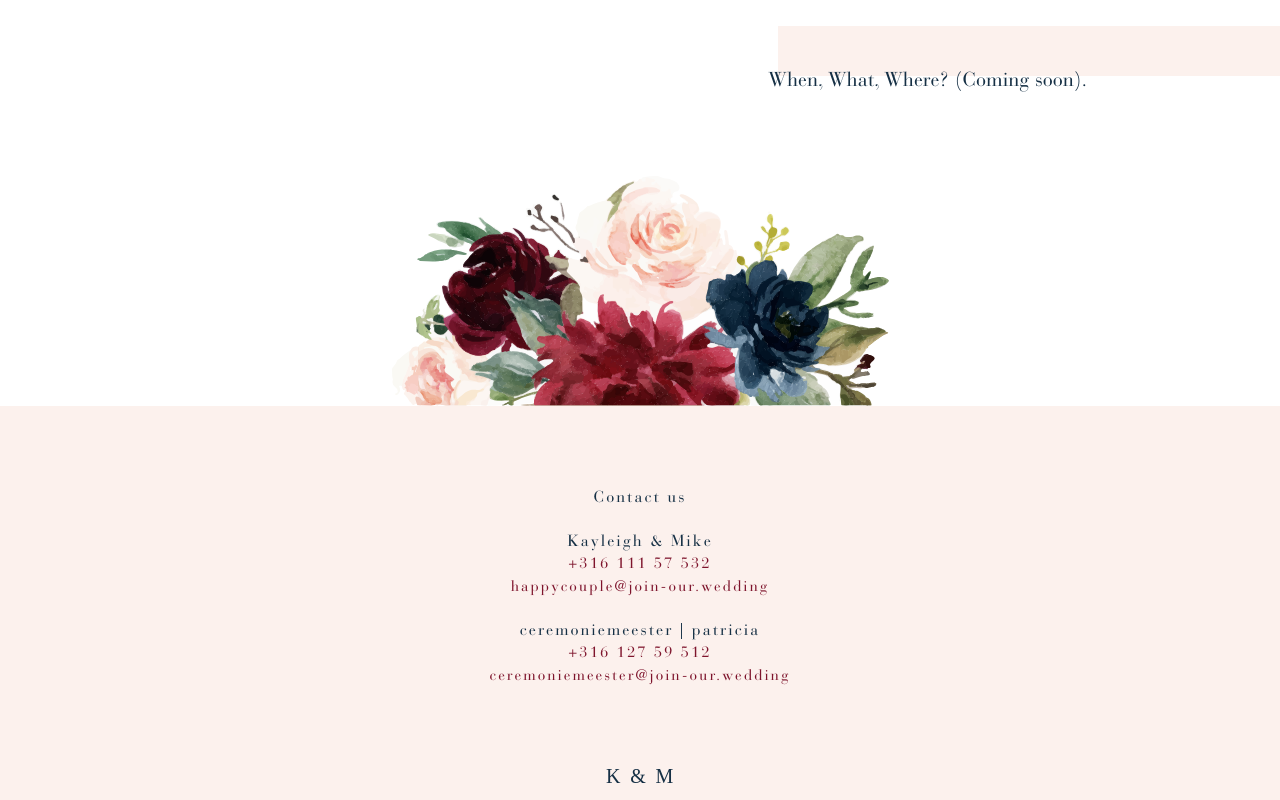
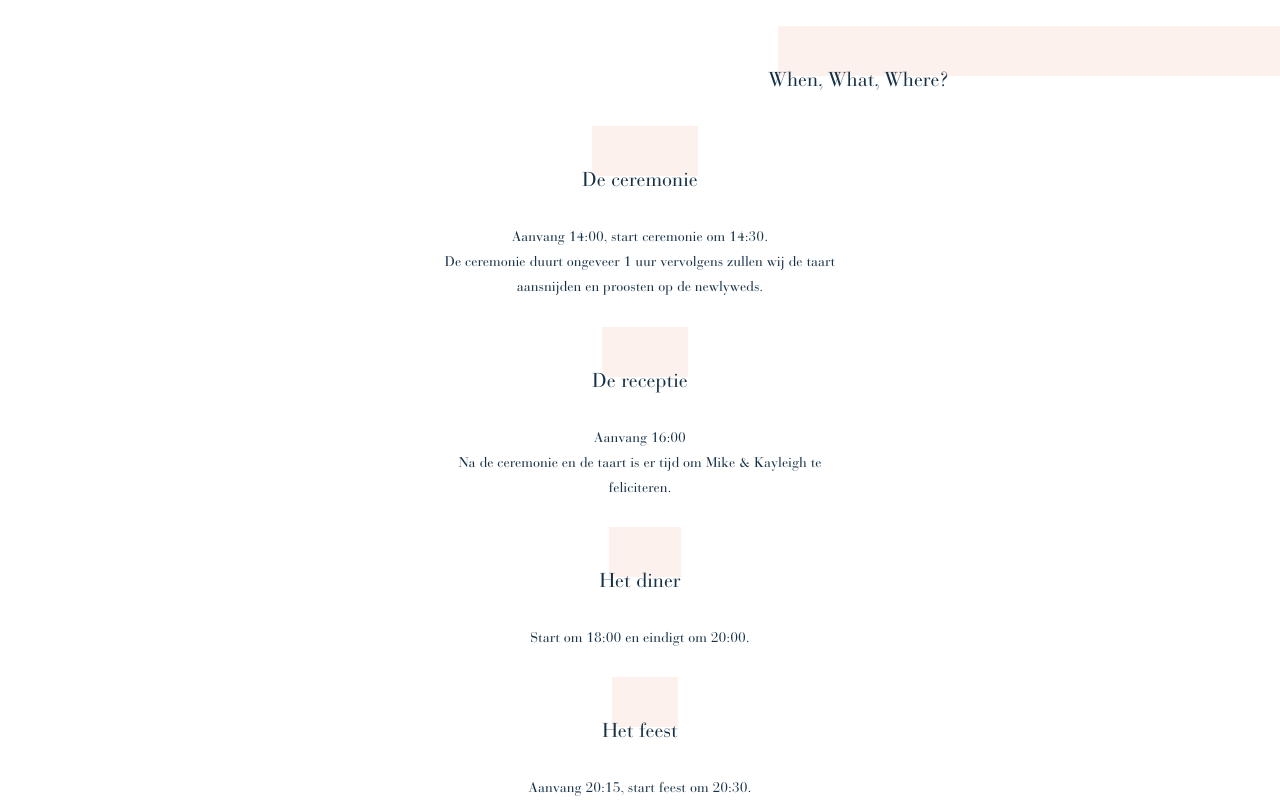
Before and after one commit to mikehanssen/join-our-wedding, a Next.js app: page /agenda in a window 1280 px wide. Shown: the part 240-1040 px from the top of the page. Built offline with nearby package versions, Linux system fonts and the light colour scheme.

Commit message:
Added information about the coronacheck that we're force to do

```diff
--- a/pages/agenda.js
+++ b/pages/agenda.js
@@ -9,29 +9,38 @@ export default function Team() {
       <div className="subtitle-fl-right">
         <div className="filler" />
         <h2 className="subtitle team-subtitle mb-30">
-          When, What, Where? (Coming soon).
+          When, What, Where?
         </h2>
       </div>
-      {/*<div className="content agenda-content content-center mb-100">*/}
-      {/*  <h2 className="subtitle mb-30">*/}
-      {/*    De ceremonie*/}
-      {/*  </h2>*/}
-      {/*  <p className="text-left">*/}
-      {/*    Aanvang 14:00, start ceremonie om 14:30.*/}
-      {/*  </p>*/}
-      {/*  <h2 className="subtitle mb-30">*/}
-      {/*    Het diner*/}
-      {/*  </h2>*/}
-      {/*  <p className="text-left">*/}
-      {/*    ...*/}
-      {/*  </p>*/}
-      {/*  <h2 className="subtitle mb-30">*/}
-      {/*    Het feest*/}
-      {/*  </h2>*/}
-      {/*  <p className="text-left">*/}
-      {/*    ...*/}
-      {/*  </p>*/}
-      {/*</div>*/}
+      <div className="content agenda-content content-center mb-100">
+        <h2 className="subtitle mb-30">
+          De ceremonie
+        </h2>
+        <p className="text-center">
+          Aanvang 14:00, start ceremonie om 14:30. <br/>
+          De ceremonie duurt ongeveer 1 uur vervolgens zullen wij de taart aansnijden en proosten op de newlyweds.
+        </p>
+        <h2 className="subtitle mb-30">
+          De receptie
+        </h2>
+        <p className="text-center">
+          Aanvang 16:00 <br/>
+          Na de ceremonie en de taart is er tijd om Mike & Kayleigh te feliciteren.
+        </p>
+        <h2 className="subtitle mb-30">
+          Het diner
+        </h2>
+        <p className="text-center">
+          Start om 18:00 en eindigt om 20:00.
+        </p>
+        <h2 className="subtitle mb-30">
+          Het feest
+        </h2>
+        <p className="text-center">
+          Aanvang 20:15, start feest om 20:30.<br/>
+          Het feest eindigt stipt om 00:00, op dat moment dient iedereen de locatie te verlaten.
+        </p>
+      </div>
       <div className="boquete-flowers-bottom"></div>
     </Layout>
   );
```
Also changed, not shown: pages/practical-information.js (+31 -14 lines), public/img/corona_check.svg (added).
